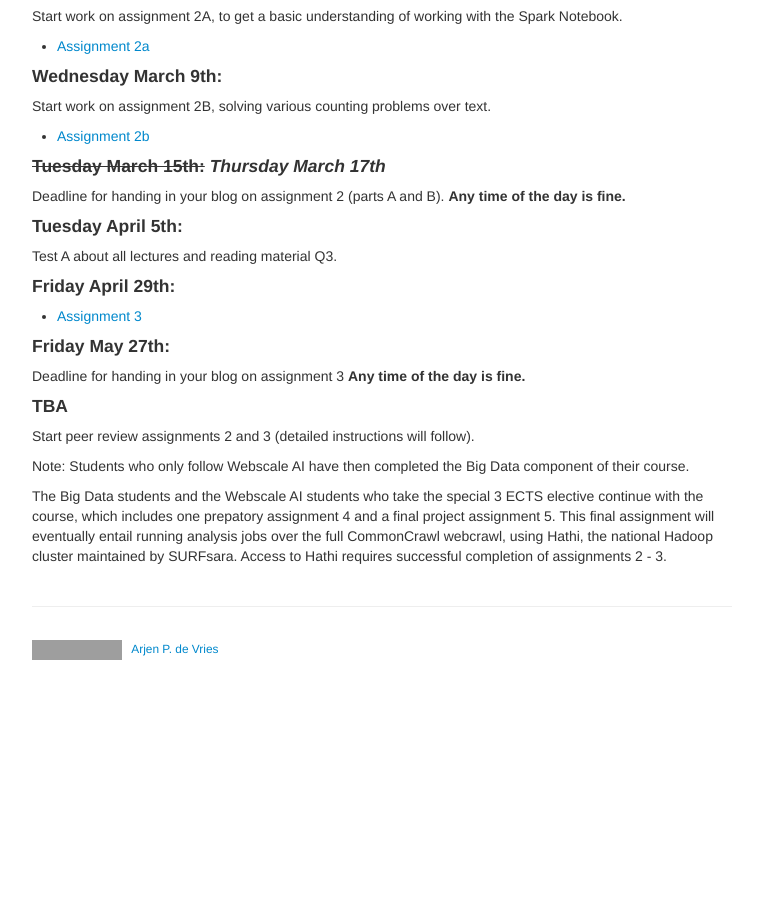
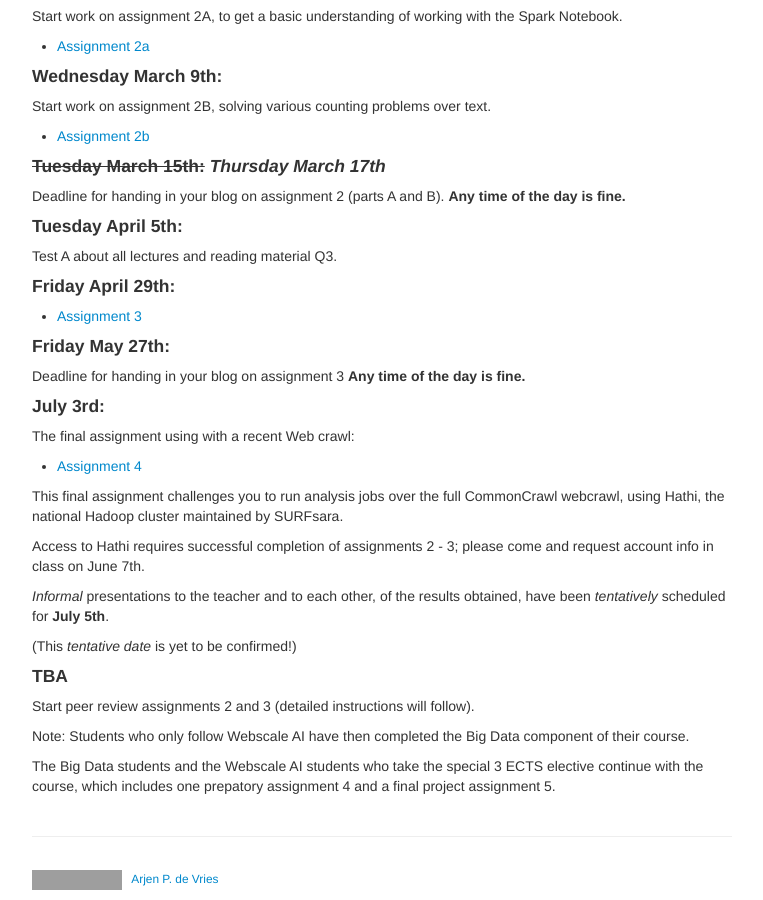
Before and after one commit to Thelukepet/course, a Jekyll site: the page built from index.md, in a window 1280 px wide and 900 px high, scrolled down 1248 px. Shown: the whole window, without its empty margins (258-1021 px from the left). Built offline with Jekyll 4.4.1, drawn with Linux system fonts in a browser that asks for light colours; before the commit the page ends 1918 px from its top, so only the background shows below that; grey boxes are pictures that could not be loaded.

Commit message:
Added assignment 4 link

```diff
--- a/index.md
+++ b/index.md
@@ -93,6 +93,24 @@ Test A about all lectures and reading material Q3.
 Deadline for handing in your blog on assignment 3
 **Any time of the day is fine.**
 
+#### July 3rd:
+
+The final assignment using with a recent Web crawl:
+
+* [Assignment 4](assignments/A4-commoncrawl.html)
+
+This final assignment challenges you to run analysis jobs over
+the full CommonCrawl webcrawl, using Hathi, the national Hadoop cluster
+maintained by SURFsara.
+
+Access to Hathi requires successful completion of assignments 2 - 3;
+please come and request account info in class on June 7th.
+
+_Informal_ presentations to the teacher and to each other,
+of the results obtained, have been _tentatively_ scheduled for **July 5th**.
+
+(This _tentative date_ is yet to be confirmed!)
+
 
 #### TBA
 Start peer review assignments 2 and 3 (detailed instructions will follow).
@@ -104,7 +122,3 @@ component of their course.
 The Big Data students and the Webscale AI students who take the special
 3 ECTS elective continue with the course, which includes one prepatory
 assignment 4 and a final project assignment 5.
-This final assignment will eventually entail running analysis jobs over
-the full CommonCrawl webcrawl, using Hathi, the national Hadoop cluster
-maintained by SURFsara. Access to Hathi requires successful completion of
-assignments 2 - 3.
```
